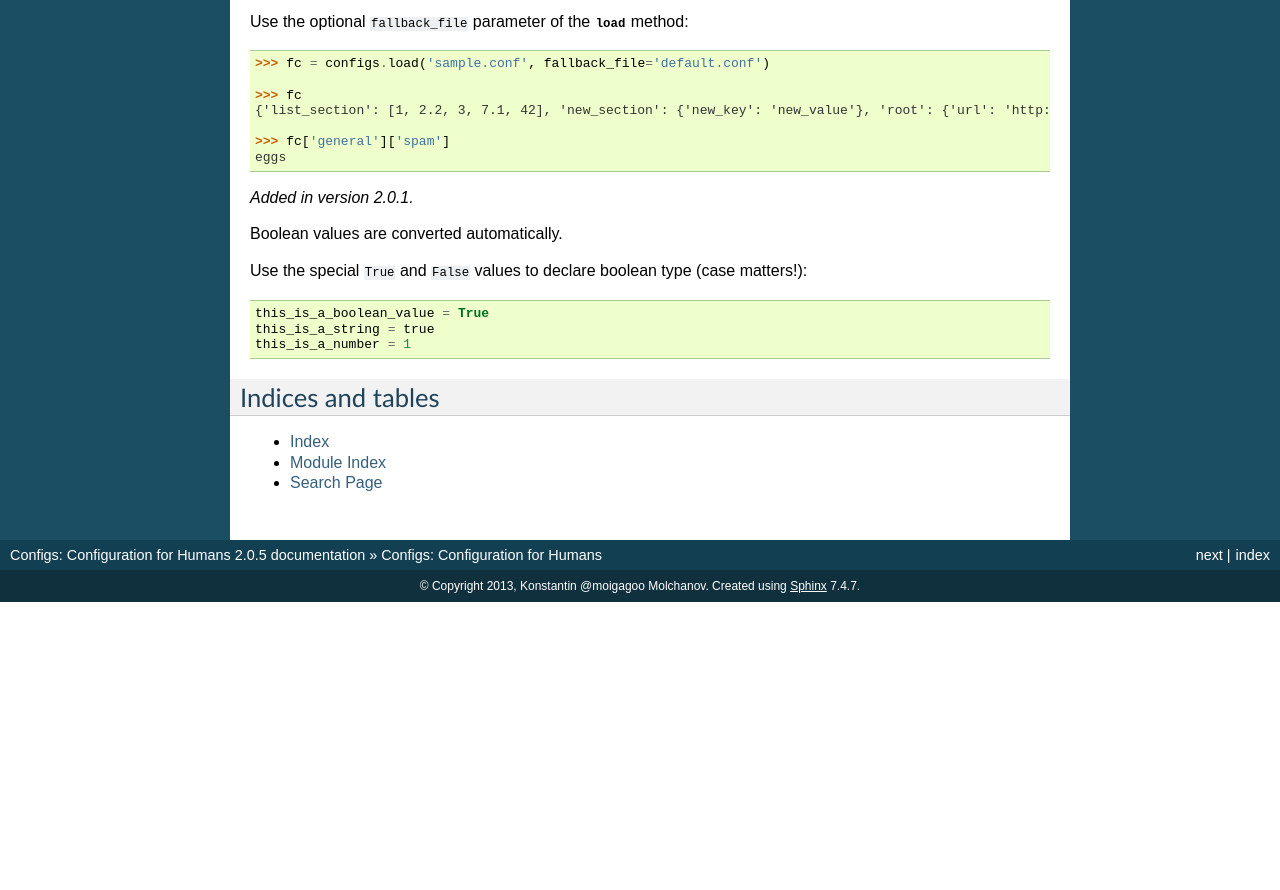
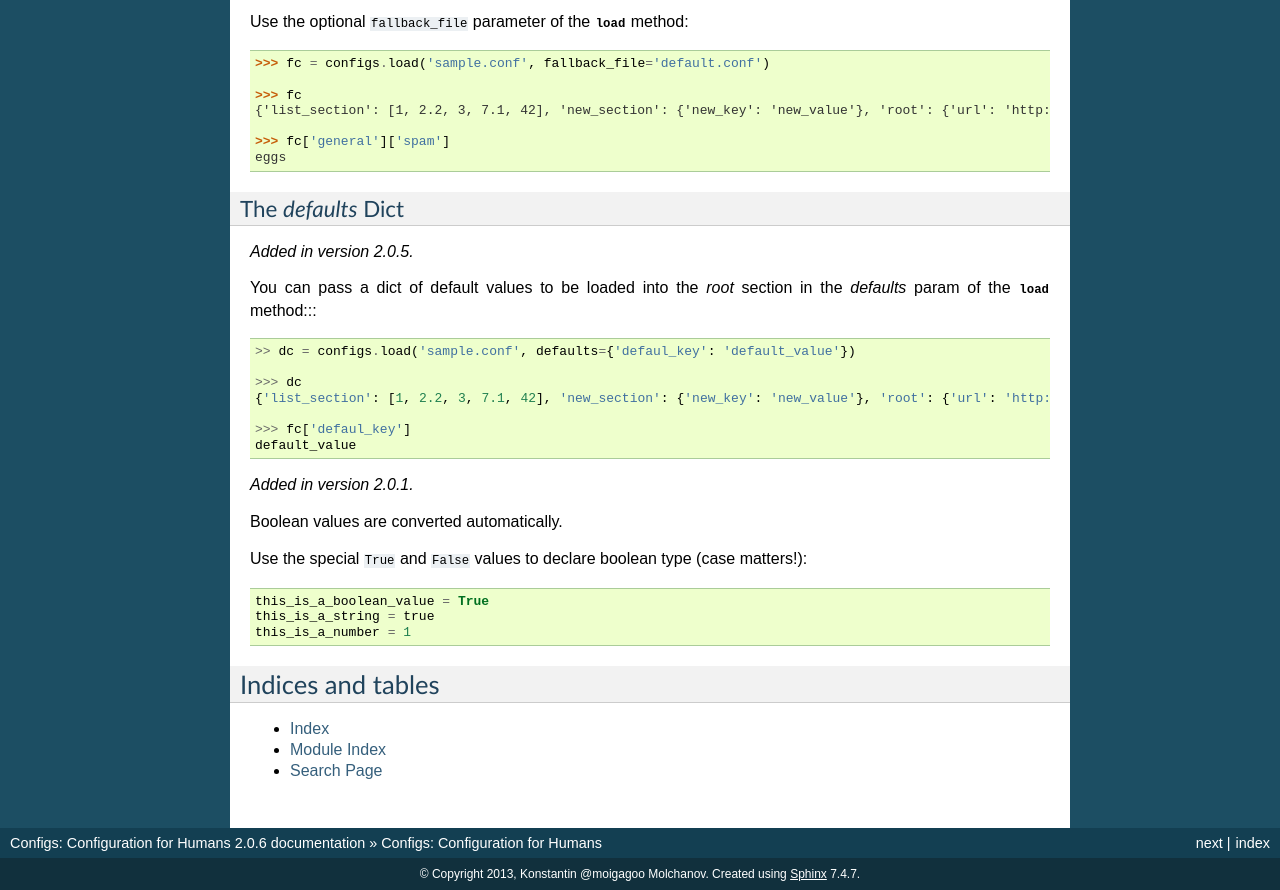
Before and after one commit to moigagoo/configs, a Sphinx documentation site: the page built from docs/index.rst, in a window 1280 px wide and 1400 px high, scrolled down 1967 px, cut to the strip 510-1400 px from the top of the window. Built offline with Sphinx 7.4.7, drawn with Linux system fonts in a browser that asks for light colours; before the commit the page ends 3079 px from its top, so only the background shows below that; some of the changed text lies outside the part shown.

Commit message:
Docs updated.

```diff
--- a/configs/__init__.py
+++ b/configs/__init__.py
@@ -26,7 +26,7 @@ The repo is at `bitbucket.org/moigagoo/configs <https://bitbucket.org/moigagoo/c
 """
 
 __title__ = 'configs'
-__version__ = '2.0.5'
+__version__ = '2.0.6'
 __author__ = 'Konstantin Molchanov'
 __license__ = 'MIT'
 
--- a/docs/index.rst
+++ b/docs/index.rst
@@ -140,6 +140,21 @@ Use the optional ``fallback_file`` parameter of the :func:`load <configs.api.loa
     >>> fc['general']['spam']
     eggs
 
+The `defaults` Dict
+-------------------
+
+.. versionadded:: 2.0.5
+
+You can pass a dict of default values to be loaded into the `root` section in the `defaults` param of the :func:`load <configs.api.load>` method::::
+
+    >> dc = configs.load('sample.conf', defaults={'defaul_key': 'default_value'})
+
+    >>> dc
+    {'list_section': [1, 2.2, 3, 7.1, 42], 'new_section': {'new_key': 'new_value'}, 'root': {'url': 'http://example.com', 'top_level': 'value', 'path': 'some_path', 'defaul_key': 'default_value'}, 'general': {'spam': 'eggs', 'foo': 'baz'}, 'mixed': (['flag'], {'prop': 'val'})}
+
+    >>> fc['defaul_key']
+    default_value
+
 .. versionadded:: 2.0.1
 
 Boolean values are converted automatically.
```
Also changed, not shown: 1 other file.
